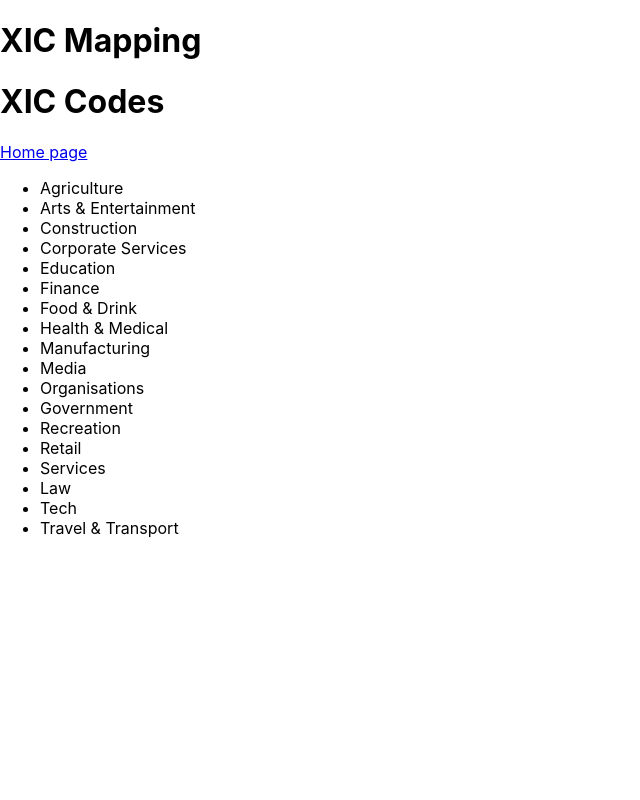
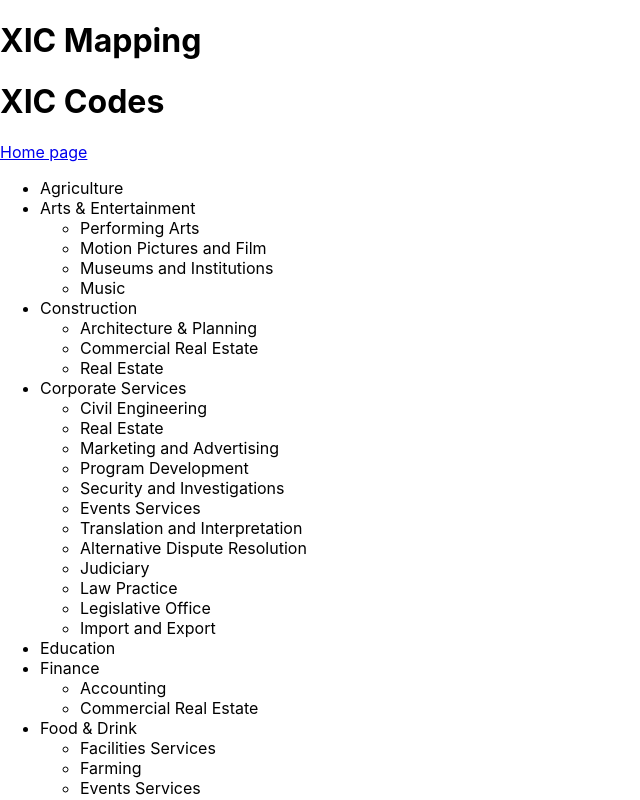
Before and after one commit to Johnny901/xic-mapping, a React (Create React App) app: page /xic-codes in a window 1280 px wide. Shown: the top 800 px of the page, without its empty margins (0-640 px from the left). Built offline with nearby package versions, Linux system fonts and the light colour scheme.

Commit message:
List XIC root children.

```diff
--- a/src/pages/xic-codes.js
+++ b/src/pages/xic-codes.js
@@ -10,6 +10,12 @@ export default function XicCodes() {
     const roots = _.filter(XicData, (xic) => {
         return _.isEmpty(_.get(xic, 'parent_ids', []));
     });
+
+    const childrenFor = (parentID) => {
+        return _.filter(XicData, (xic) => {
+            return _.indexOf(_.get(xic, 'parent_ids', []), parentID) > 0;
+        });
+    }
 
     return (
         <div>
@@ -25,8 +31,19 @@ export default function XicCodes() {
                 {
                     _.map(roots, (root) => {
                         return (
-                            <li>
+                            <li key={root.id}>
                                 { _.get(root, 'name.en', 'UNKNOWN') }
+
+                                <ul>
+                                    {
+                                        _.map(childrenFor(root.id), (child) => (
+                                                <li>
+                                                    { _.get(child, 'name.en', 'UNKNOWN') }
+                                                </li>
+                                            )
+                                        )
+                                    }
+                                </ul>
                             </li>
                         )
                     })
```
